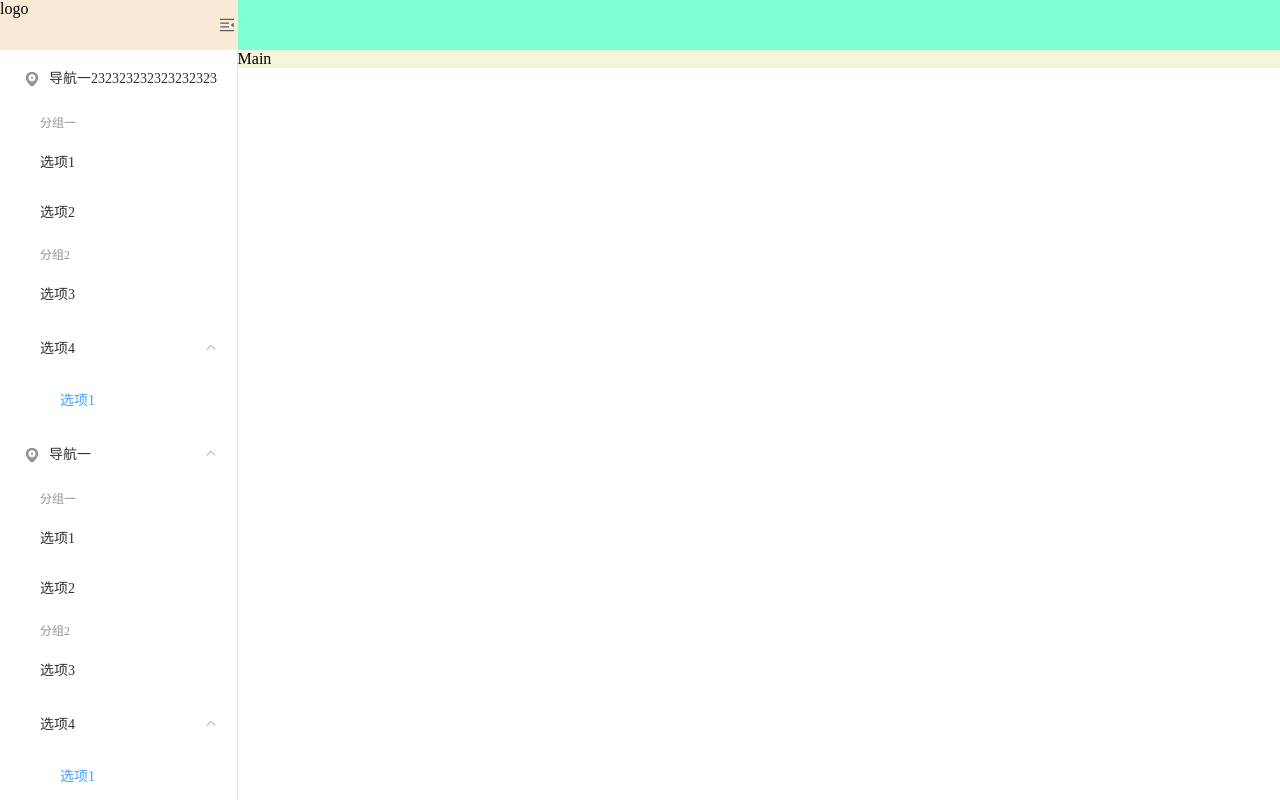
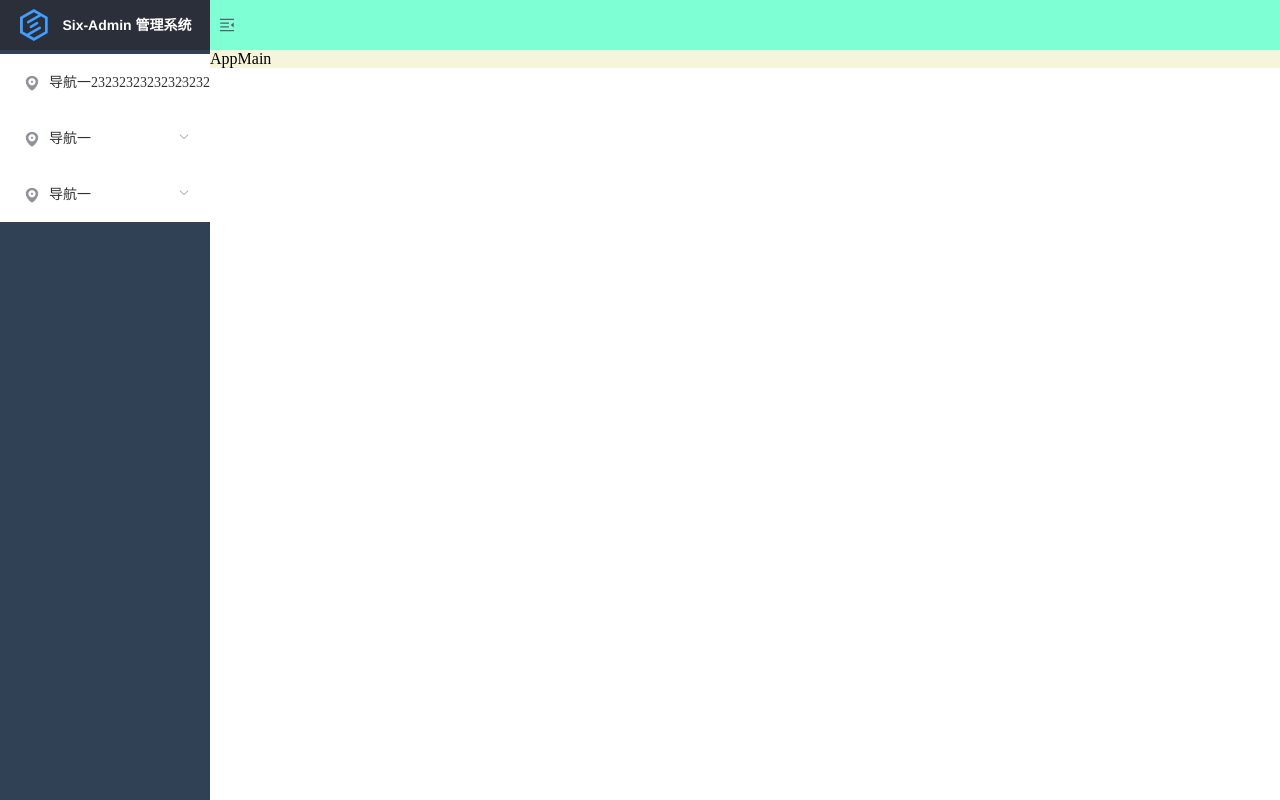
Before and after one commit to Miss-Sixty/six-admin-old, a Vue app: page /#/dashboard in a window 1280 px wide. Built offline with nearby package versions, Linux system fonts and the light colour scheme.

Commit message:
完善logo

```diff
--- a/src/layout/components/Sidebar/Logo.vue
+++ b/src/layout/components/Sidebar/Logo.vue
@@ -1,11 +1,54 @@
 <template>
-  <div class="sidebar-logo">logo</div>
+  <router-link to="/" class="sidebar-logo">
+    <svg-icon :icon-class="settings.logo" />
+    <h1 v-if="!opened" class="sidebar-logo-title">
+      {{ settings.title }}
+    </h1>
+  </router-link>
 </template>
 <script>
-export default {};
+import settings from "@/settings";
+export default {
+  name: "Logo",
+  props: {
+    opened: Boolean
+  },
+  data() {
+    return {
+      settings: settings
+    };
+  }
+};
 </script>
 <style lang="scss" scoped>
 .sidebar-logo {
+  position: relative;
+  width: 100%;
   height: 50px;
+  line-height: 50px;
+  background: #2b2f3a;
+  text-align: center;
+  overflow: hidden;
+  font-size: 0;
+  display: inline-block;
+
+  .svg-icon {
+    font-size: 32px;
+    color: #409eff;
+    vertical-align: middle;
+    display: inline;
+  }
+
+  &-title {
+    display: inline-block;
+    margin: 0;
+    margin-left: 12px;
+    color: #fff;
+    font-weight: 600;
+    line-height: 50px;
+    font-size: 14px;
+    font-family: Avenir, Helvetica Neue, Arial, Helvetica, sans-serif;
+    vertical-align: middle;
+  }
 }
 </style>
--- a/src/layout/components/Sidebar/index.vue
+++ b/src/layout/components/Sidebar/index.vue
@@ -1,12 +1,11 @@
 <template>
-  <div class="sidebar">
-    <sidebar-logo />
+  <div class="sidebar" :class="{ sidebarWidth: opened }">
+    <sidebar-logo :opened="opened" />
     <el-scrollbar wrap-class="scrollbar-wrapper">
       <el-menu
-        default-active="1-4-1"
-        class="el-menu-vertical-demo"
-        @open="handleOpen"
-        @close="handleClose"
+        class="sidebar-menu"
+        :background-color="variables.menuBg"
+        :text-color="variables.menuText"
         :collapse="opened"
       >
         <el-submenu index="1">
@@ -70,12 +69,18 @@
 
 <script>
 import SidebarLogo from "./Logo.vue";
+import variables from "@/styles/var.scss";
 export default {
   components: {
     SidebarLogo
   },
   props: {
     opened: Boolean
+  },
+  computed: {
+    variables() {
+      return variables;
+    }
   },
   data() {
     return {
@@ -101,19 +106,30 @@ export default {
   left: 0;
   top: 0;
   bottom: 0;
-  background-color: antiquewhite;
+  background-color: $menuBg;
+  transition: width 0.3s ease-in-out;
+  width: $sideBarWidth;
+  &.sidebarWidth {
+    width: $hideSidebarWidth;
+  }
 
-  ::v-deep.el-menu-vertical-demo:not(.el-menu--collapse) {
+  ::v-deep {
+    .sidebar-menu:not(.el-menu--collapse) {
       width: $sideBarWidth;
       overflow: hidden;
     }
 
-  ::v-deep.el-scrollbar {
+    .el-scrollbar {
       height: calc(100% - 50px);
 
       .scrollbar-wrapper {
         overflow-x: hidden !important;
       }
+
+      .el-menu {
+        border: 0;
+      }
+    }
   }
 }
 </style>
--- a/src/layout/index.vue
+++ b/src/layout/index.vue
@@ -32,9 +32,10 @@ export default {
   &-container {
     transition: margin 0.3s ease-in-out;
     margin-left: $sideBarWidth;
-  }
-  .hideSidebarWidth {
-    margin-left: $hideSidebarWidth;
+
+    &.hideSidebarWidth {
+      margin-left: $hideSidebarWidth;
+    }
   }
 }
 </style>
--- /dev/null
+++ b/src/settings.js
@@ -0,0 +1,4 @@
+module.exports = {
+  title: "Six-Admin 管理系统", //标题
+  logo: "logo"
+};
--- a/src/styles/var.scss
+++ b/src/styles/var.scss
@@ -1,3 +1,12 @@
 // sidebar
 $sideBarWidth: 210px;
 $hideSidebarWidth: 65px;
+$menuText: #bfcbd9;
+$menuBg: #304156;
+
+// the :export directive is the magic sauce for webpack
+// https://www.bluematador.com/blog/how-to-share-variables-between-js-and-sass
+:export {
+  menuBg: $menuBg;
+  menuText: $menuText;
+}
```
Also changed, not shown: src/icons/svg/logo.svg (added). Lines whose indentation alone changed are shown as unchanged.
